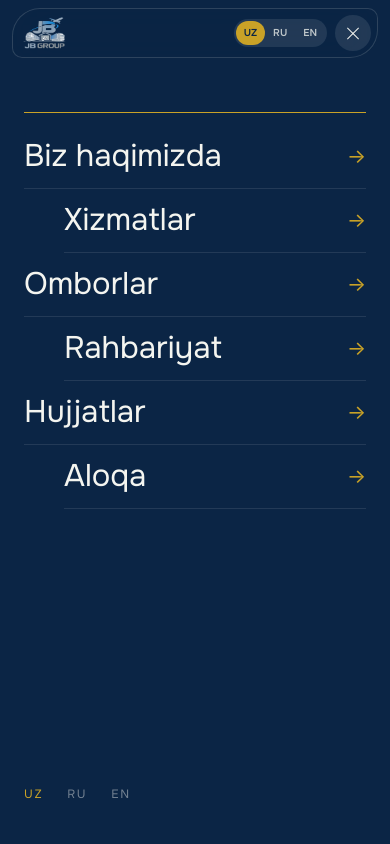
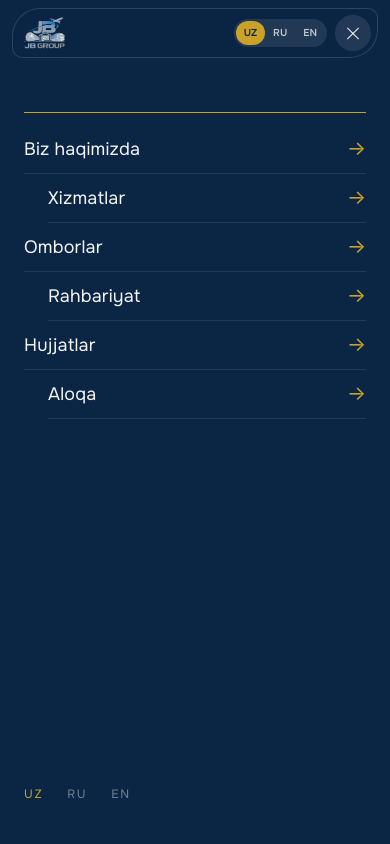
Before and after one commit to jmirkhadjayev/jbgroup-webside, a Next.js app in the folder site/: page / in a window 390 px wide. Both pictures are taken after a click on the button 353 px from the left and 33 px from the top of the page. Shown: the top 844 px of the page. Built offline with nearby package versions, Linux system fonts and the light colour scheme.

Commit message:
Mobil menyu: yozuvlar yengil va kichikroq (font-light, sans), zigzag va satr oralig'i ixchamlashtirildi
Co-Authored-By: Claude Haiku 5.5 <noreply@anthropic.com>

```diff
--- a/site/src/components/variant/ui/Header.tsx
+++ b/site/src/components/variant/ui/Header.tsx
@@ -252,15 +252,15 @@ export function Header({ lang, onLang, t }: { lang: Lang; onLang: (l: Lang) => v
         />
         <ul>
           {NAV_IDS.map((id, i) => (
-            <li key={id} className={`overflow-hidden ${i % 2 === 1 ? 'pl-10' : ''}`}>
+            <li key={id} className={`overflow-hidden ${i % 2 === 1 ? 'pl-6' : ''}`}>
               <a
                 href={id === 'about' ? '#top' : `#${id}`}
                 onClick={() => setOpen(false)}
-                className="group flex items-center justify-between gap-4 border-b border-paper/10 py-3 no-underline"
+                className="group flex items-center justify-between gap-4 border-b border-paper/10 py-2.5 no-underline"
               >
                 <span className="block overflow-hidden">
                   <span
-                    className={`block font-serif text-[clamp(1.9rem,8vw,2.6rem)] leading-tight transition-[transform,color] duration-700 ease-[cubic-bezier(.2,.8,.2,1)] group-hover:italic group-hover:text-gold ${
+                    className={`block font-sans text-[clamp(1.1rem,4.6vw,1.4rem)] font-light leading-tight tracking-[0.01em] transition-[transform,color] duration-700 ease-[cubic-bezier(.2,.8,.2,1)] group-hover:italic group-hover:text-gold ${
                       open ? 'translate-y-0' : 'translate-y-full'
                     }`}
                     style={{ transitionDelay: open ? `${280 + i * 80}ms` : '0ms' }}
```
